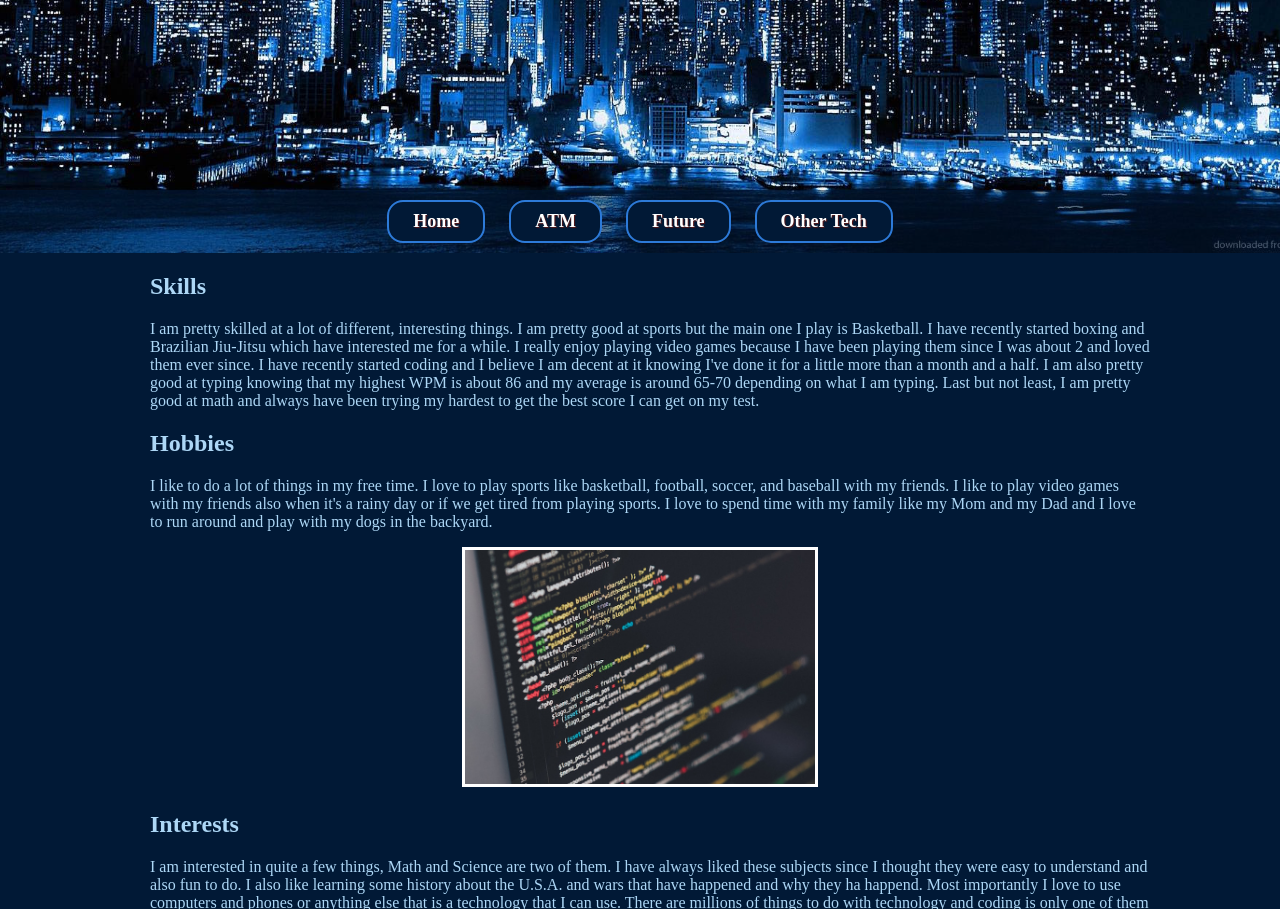
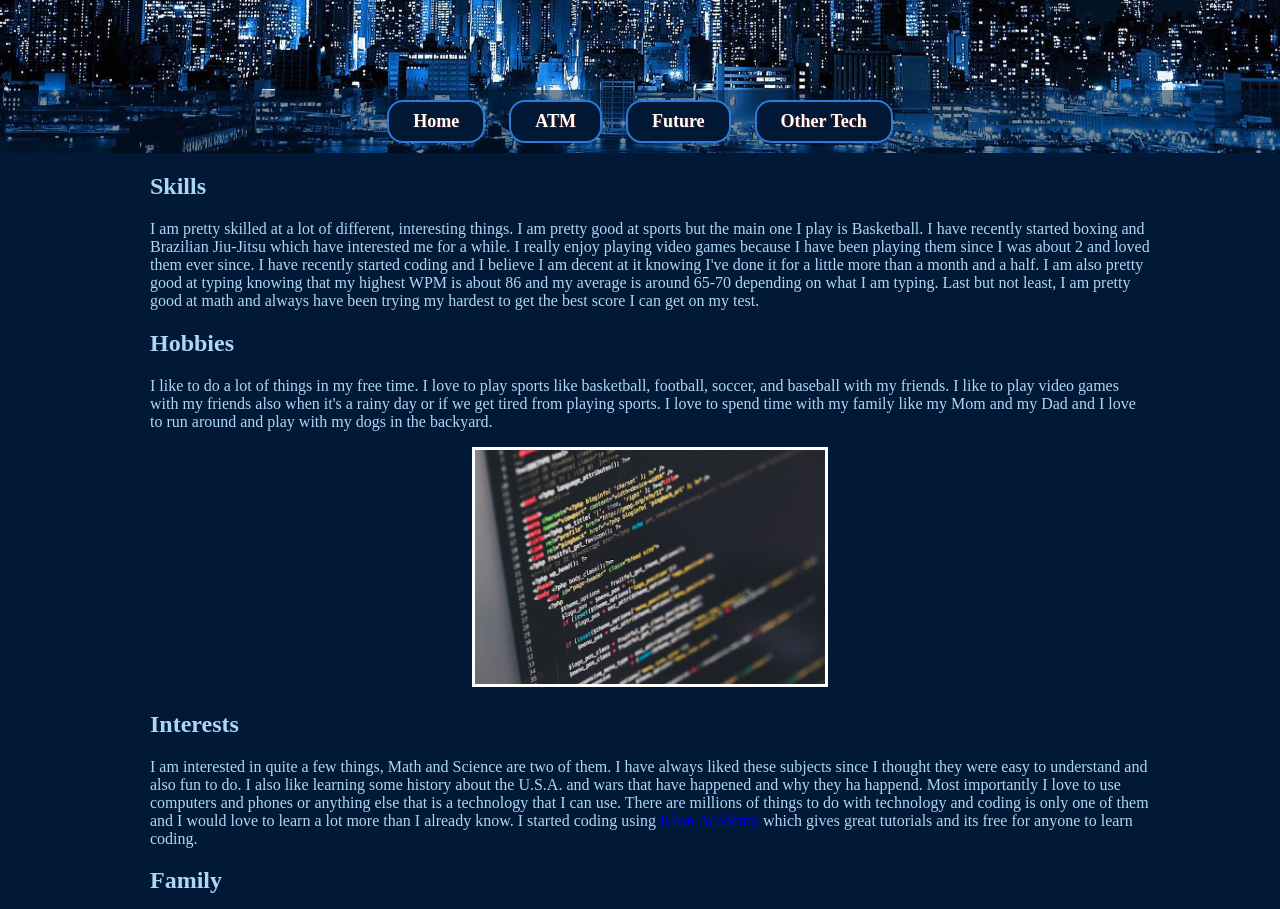
Before and after one commit to NickNackPattyWack/NickNackPattyWack.github.io, a plain HTML site: page index.html in a window 1280 px wide. Shown: the part 250-1159 px from the top of the page. Drawn offline with Linux system fonts and the light colour scheme.

Commit message:
Update index.html

```diff
--- a/index.html
+++ b/index.html
@@ -10,8 +10,9 @@
     <body>
         <header>
             <h1>Nick's Website</h1>
-            <img src="images/transparent2.png" alt="filler" width="150px">
-
+            <br>
+            <br>
+            <br>
             <ul>
                 <li><a class="button" href="index.html">Home</a></li>
                 <li><a class="button" href="ATM.html">ATM</a></li>
@@ -26,8 +27,8 @@
         <article>
             <h2>Hobbies</h2>
             <p>I like to do a lot of things in my free time. I love to play sports like basketball, football, soccer, and baseball with my friends. I like to play video games with my friends also when it's a rainy day or if we get tired from playing sports. I love to spend time with my family like my Mom and my Dad and I love to run around and play with my dogs in the backyard.</p>
+            <div align="center"><img src="images/tech.jpg" class="tech" alt="code" width="350"></div>
         </article>
-        <div align="center"><img src="images/tech.jpg" class="tech" alt="code" width="350px"></div>
         <article>
             <h2>Interests</h2>
             <p> I am interested in quite a few things, Math and Science are two of them. I have always liked these subjects since I thought they were easy to understand and also fun to do. I also like learning some history about the U.S.A. and wars that have happened and why they ha happend. Most importantly I love to use computers and phones or anything else that is a technology that I can use. There are millions of things to do with technology and coding is only one of them and I would love to learn a lot more than I already know. I started coding using <a href="https://www.khanacademy.org/" target="_blank">Khan Academy</a> which gives great tutorials and its free for anyone to learn coding. </p>
```
